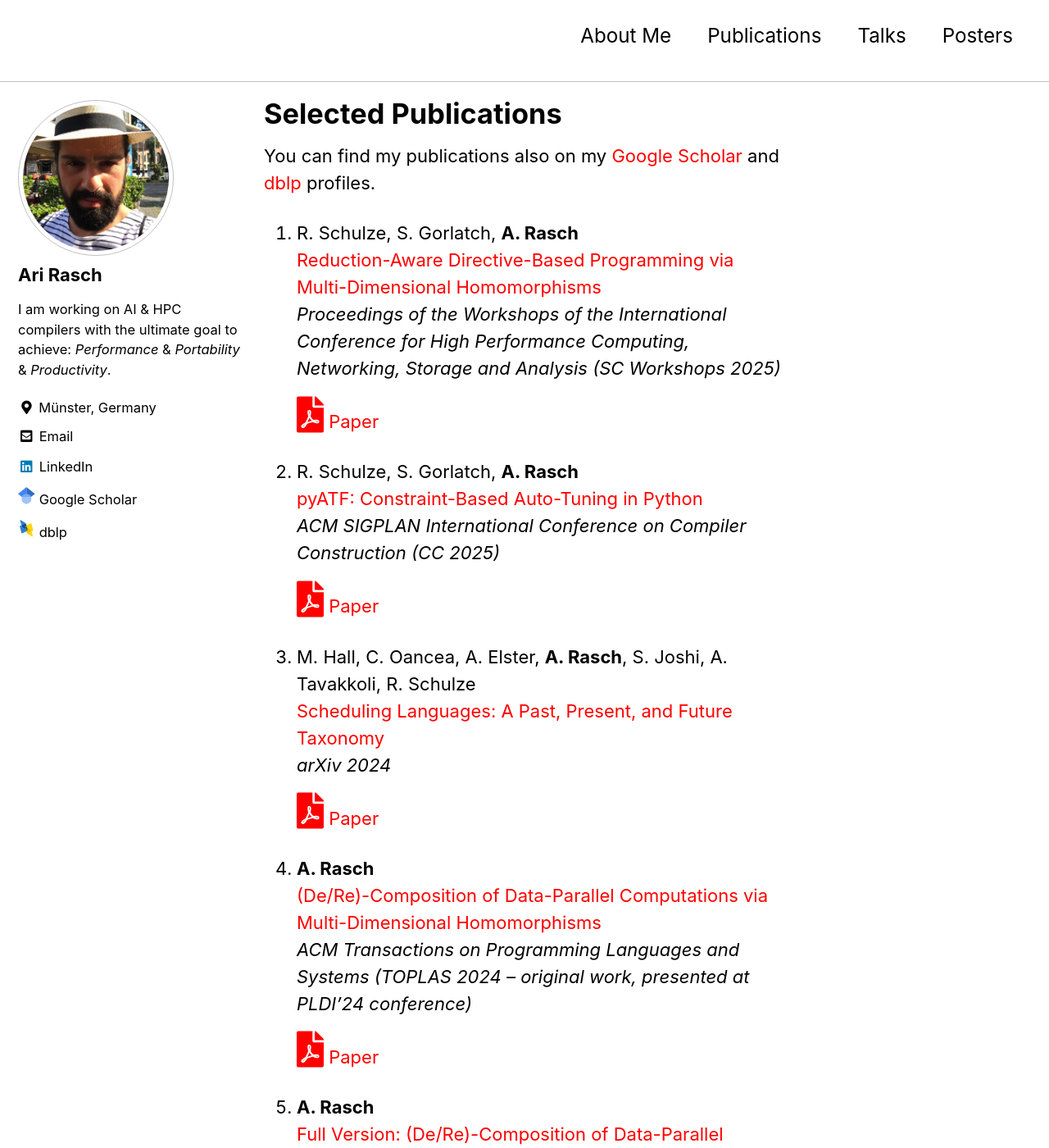
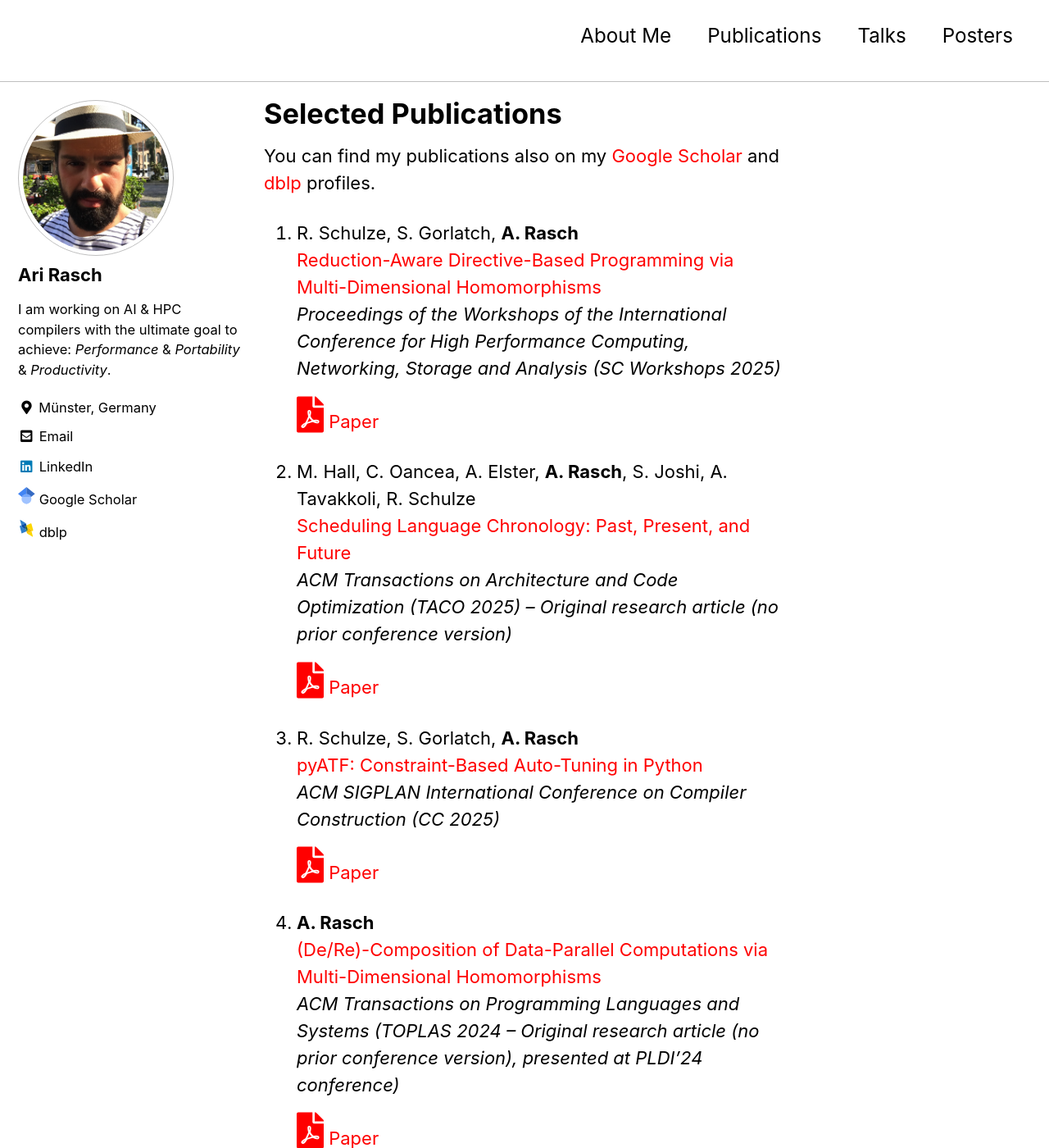
Before and after one commit to AriRasch/arirasch.github.io, a Jekyll site: the page built from publications.md, in a window 1280 px wide and 1400 px high. Shown: the whole window at 82% size. Built offline with Jekyll 4.4.1, drawn with Linux system fonts in a browser that asks for light colours; cached includes are drawn as plain includes; our own code applies the rules of GitHub Pages for plain Markdown files; some of the changed text lies outside the part shown.

Commit message:
Revise publication list and update details
Updated publication entries with new titles and descriptions, and removed an outdated entry.

```diff
--- a/publications.md
+++ b/publications.md
@@ -12,19 +12,19 @@ You can find my publications also on my [Google Scholar](https://scholar.google.
     *Proceedings of the Workshops of the International Conference for High Performance Computing, Networking, Storage and Analysis (SC Workshops 2025)*\\
     <a href="../assets/files/publications/sc25/paper.pdf"><i class="fas fa-file-pdf" style="color: red; font-size: 2em; padding-top: .4em"></i></a> [Paper](../assets/files/publications/sc25/paper.pdf)
 
+1.   M. Hall, C. Oancea, A. Elster, **A. Rasch**, S. Joshi, A. Tavakkoli, R. Schulze \\
+    [Scheduling Language Chronology: Past, Present, and Future](https://dl.acm.org/doi/full/10.1145/3743135) \\
+    *ACM Transactions on Architecture and Code Optimization (TACO 2025) -- Original research article (no prior conference version)*\\
+    <a href="../assets/files/publications/taco25/paper_2.pdf"><i class="fas fa-file-pdf" style="color: red; font-size: 2em; padding-top: .4em"></i></a> [Paper](../assets/files/publications/taco25/paper_2.pdf)
+
 1.  R. Schulze, S. Gorlatch, **A. Rasch** \\
     [pyATF: Constraint-Based Auto-Tuning in Python](https://dl.acm.org/doi/10.1145/3708493.3712682) \\
     *ACM SIGPLAN International Conference on Compiler Construction (CC 2025)*\\
     <a href="../assets/files/publications/cc25/paper.pdf"><i class="fas fa-file-pdf" style="color: red; font-size: 2em; padding-top: .4em"></i></a> [Paper](../assets/files/publications/cc25/paper.pdf)
 
-1.   M. Hall, C. Oancea, A. Elster, **A. Rasch**, S. Joshi, A. Tavakkoli, R. Schulze \\
-    [Scheduling Languages: A Past, Present, and Future Taxonomy](https://arxiv.org/abs/2410.19927) \\
-    *arXiv 2024*\\
-    <a href="../assets/files/publications/arxiv24/paper_2.pdf"><i class="fas fa-file-pdf" style="color: red; font-size: 2em; padding-top: .4em"></i></a> [Paper](../assets/files/publications/arxiv24/paper_2.pdf)
-
 1.  **A. Rasch** \\
     [(De/Re)-Composition of Data-Parallel Computations via Multi-Dimensional Homomorphisms](https://dl.acm.org/doi/10.1145/3665643) \\
-    *ACM Transactions on Programming Languages and Systems (TOPLAS 2024 -- original work, presented at PLDI’24 conference)*\\
+    *ACM Transactions on Programming Languages and Systems (TOPLAS 2024 -- Original research article (no prior conference version), presented at PLDI’24 conference)*\\
     <a href="../assets/files/publications/toplas24/paper.pdf"><i class="fas fa-file-pdf" style="color: red; font-size: 2em; padding-top: .4em"></i></a> [Paper](../assets/files/publications/toplas24/paper.pdf)
 
 1.  **A. Rasch** \\
@@ -40,7 +40,7 @@ You can find my publications also on my [Google Scholar](https://scholar.google.
 
 1.  **A. Rasch**, R. Schulze, M. Steuwer, S. Gorlatch \\
     [Efficient Auto-Tuning of Parallel Programs With Interdependent Tuning Parameters via Auto-Tuning Framework (ATF)](https://dl.acm.org/doi/abs/10.1145/3427093) \\
-    *ACM Transactions on Architecture and Code Optimization (TACO 2021 -- original work, presented at HiPEAC'21 conference)*\\
+    *ACM Transactions on Architecture and Code Optimization (TACO 2021 -- Original research article (no prior conference version), presented at HiPEAC'21 conference)*\\
     <a href="../assets/files/publications/taco21/paper.pdf"><i class="fas fa-file-pdf" style="color: red; font-size: 2em; padding-top: .4em"></i></a> [Paper](../assets/files/publications/taco21/paper.pdf)
 
 
```
